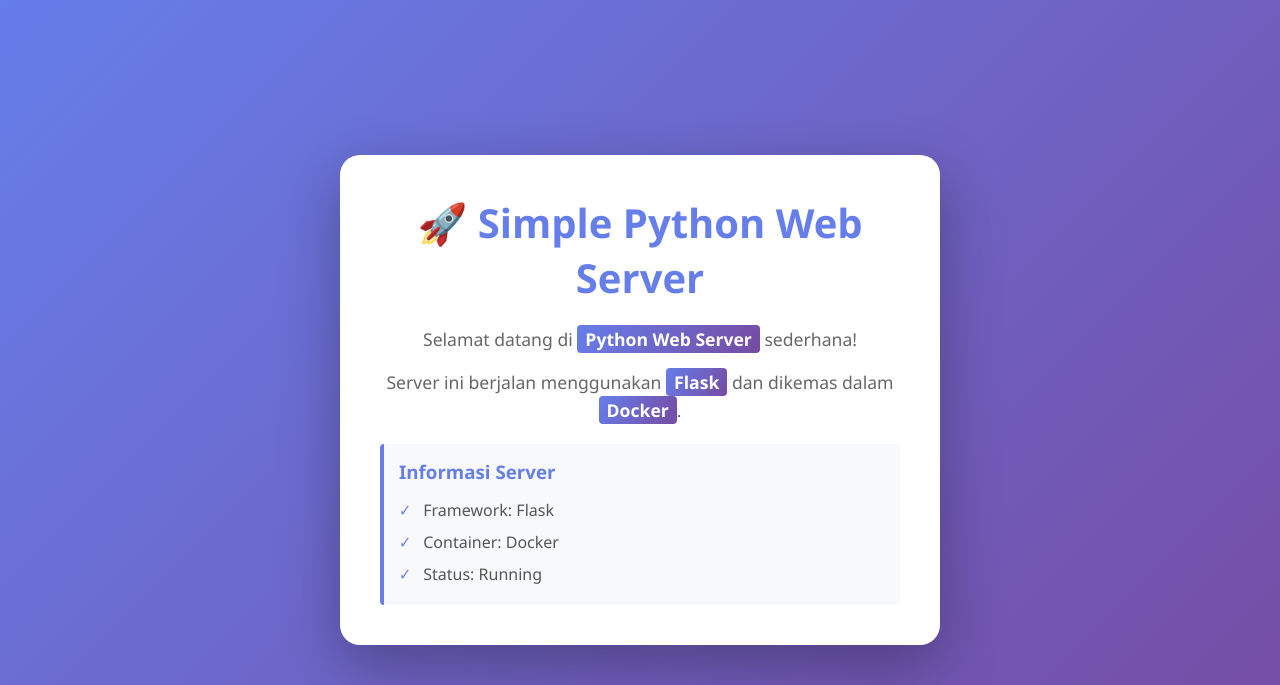
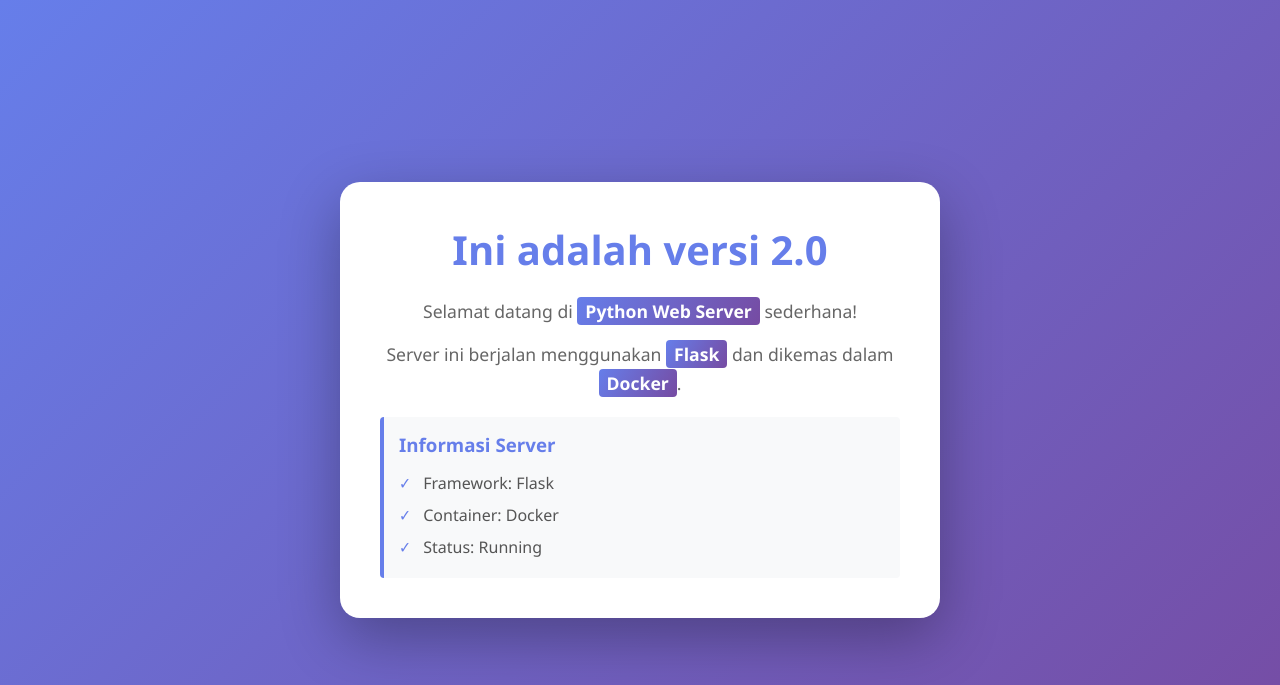
Before and after one commit to rizekamaulana/simple-python-http, a Flask app: page / in a window 1280 px wide. Shown: the top 685 px of the page. Run offline with Flask 3, Linux system fonts and the light colour scheme.

Commit message:
fix: ubah judul

```diff
--- a/templates/index.html
+++ b/templates/index.html
@@ -98,7 +98,7 @@
 </head>
 <body>
     <div class="container">
-        <h1>🚀 Simple Python Web Server</h1>
+        <h1>Ini adalah versi 2.0</h1>
         <p>Selamat datang di <span class="highlight">Python Web Server</span> sederhana!</p>
         <p>Server ini berjalan menggunakan <span class="highlight">Flask</span> dan dikemas dalam <span class="highlight">Docker</span>.</p>
 
```
Also changed, not shown: .github/workflows/cloudrun.yaml, app.py (line endings or trailing spaces), requirements.txt (line endings or trailing spaces), 2 other files.
